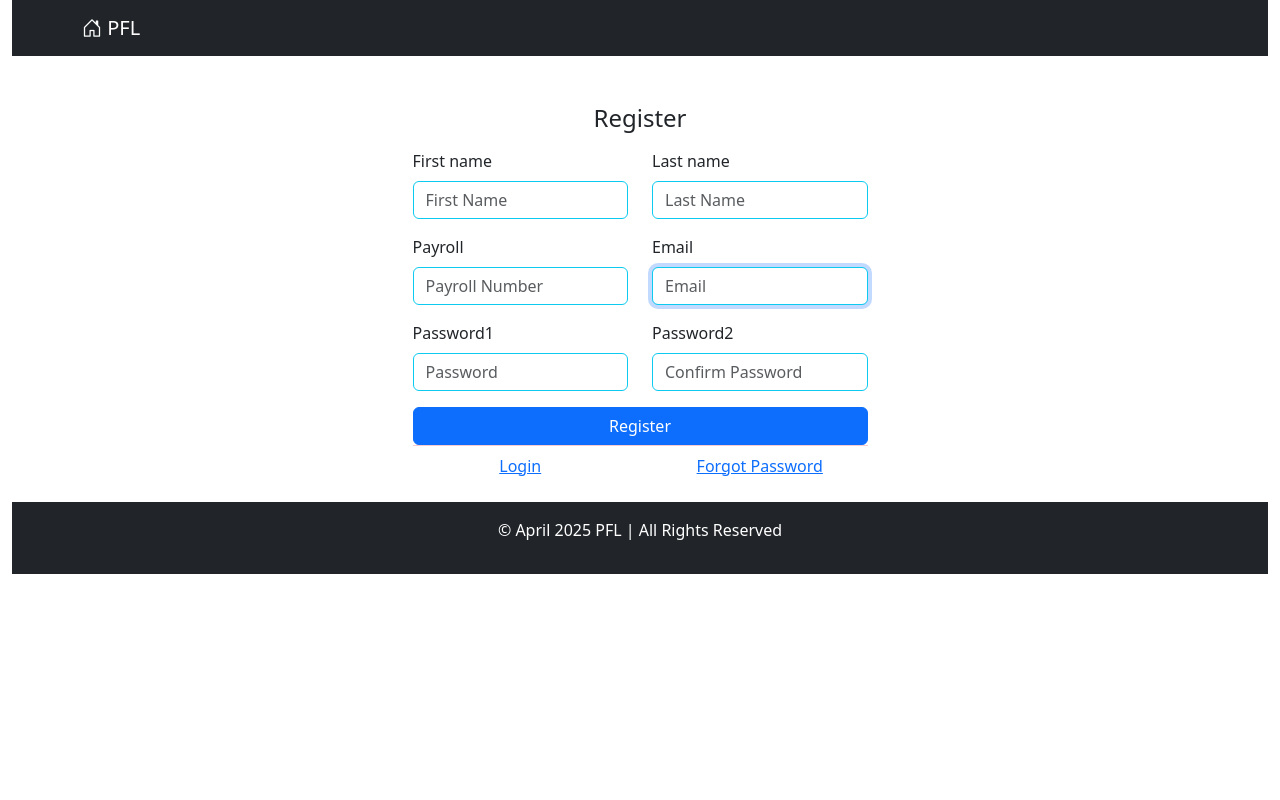
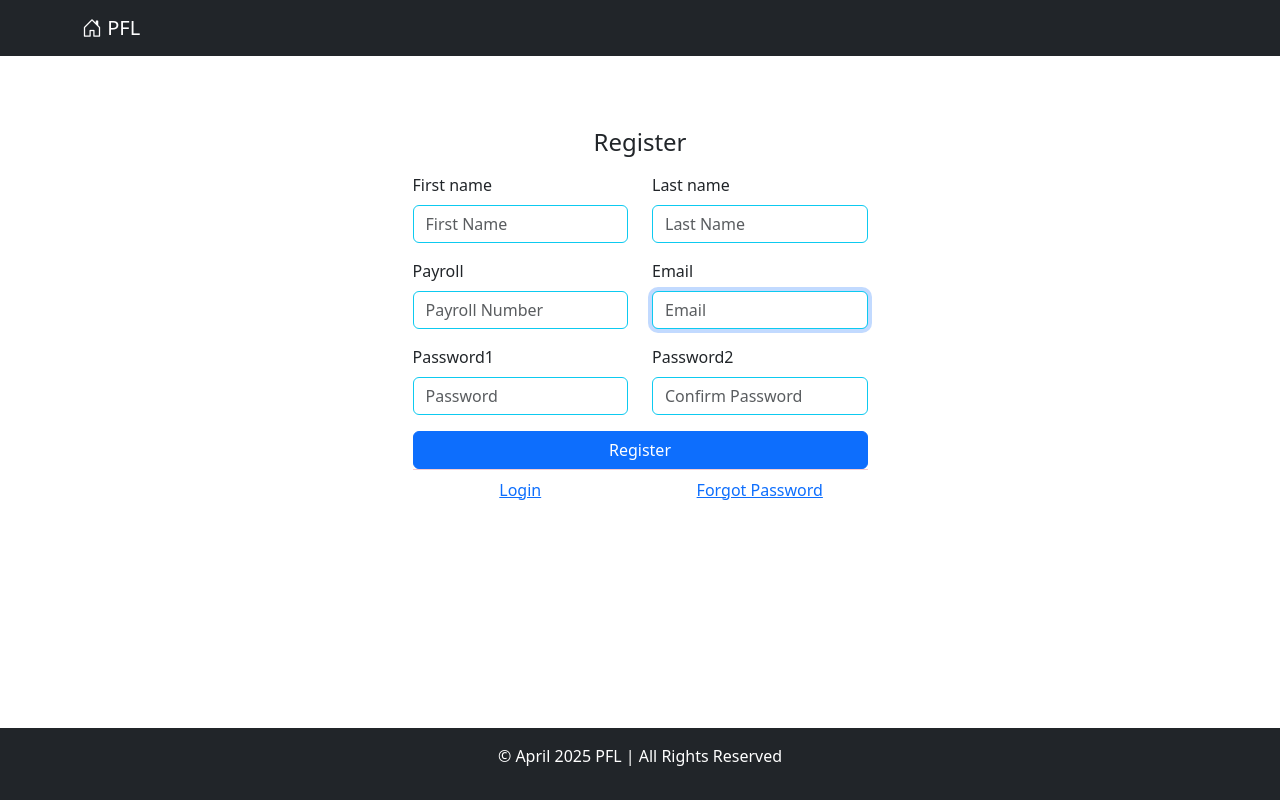
Before and after one commit to kivaimuinde/pfl, a Django app: page /register/ in a window 1280 px wide. Run offline with Django 5.2, Linux system fonts and the light colour scheme.

Commit message:
minor changes to base templates

```diff
--- a/templates/base/base.html
+++ b/templates/base/base.html
@@ -21,7 +21,7 @@
     </style>
     {% block extra_head %}{% endblock %}
 </head>
-<body class="container-fluid">
+<body class="cd-flex flex-column min-vh-100">
 
     <!-- Navbar -->
     <nav class="navbar navbar-expand-lg navbar-dark bg-dark">
@@ -98,7 +98,7 @@
     </div>
 
     <!-- Page Content -->
-    <main class="container mt-4">
+    <main class="container mt-4 flex-grow-1">
         {% block content %}{% endblock %}
     </main>
 
--- a/templates/base/base_guest.html
+++ b/templates/base/base_guest.html
@@ -21,7 +21,7 @@
     </style>
     {% block extra_head %}{% endblock %}
 </head>
-<body class="container-fluid">
+<body class="d-flex flex-column min-vh-100">
 
     <!-- Navbar -->
     <nav class="navbar navbar-expand-lg navbar-dark bg-dark">
@@ -60,7 +60,7 @@
     </div>
 
     <!-- Page Content -->
-    <main class="container mt-4">
+    <main class="container mt-4 flex-grow-1">
         {% block content %}{% endblock %}
     </main>
 
```
